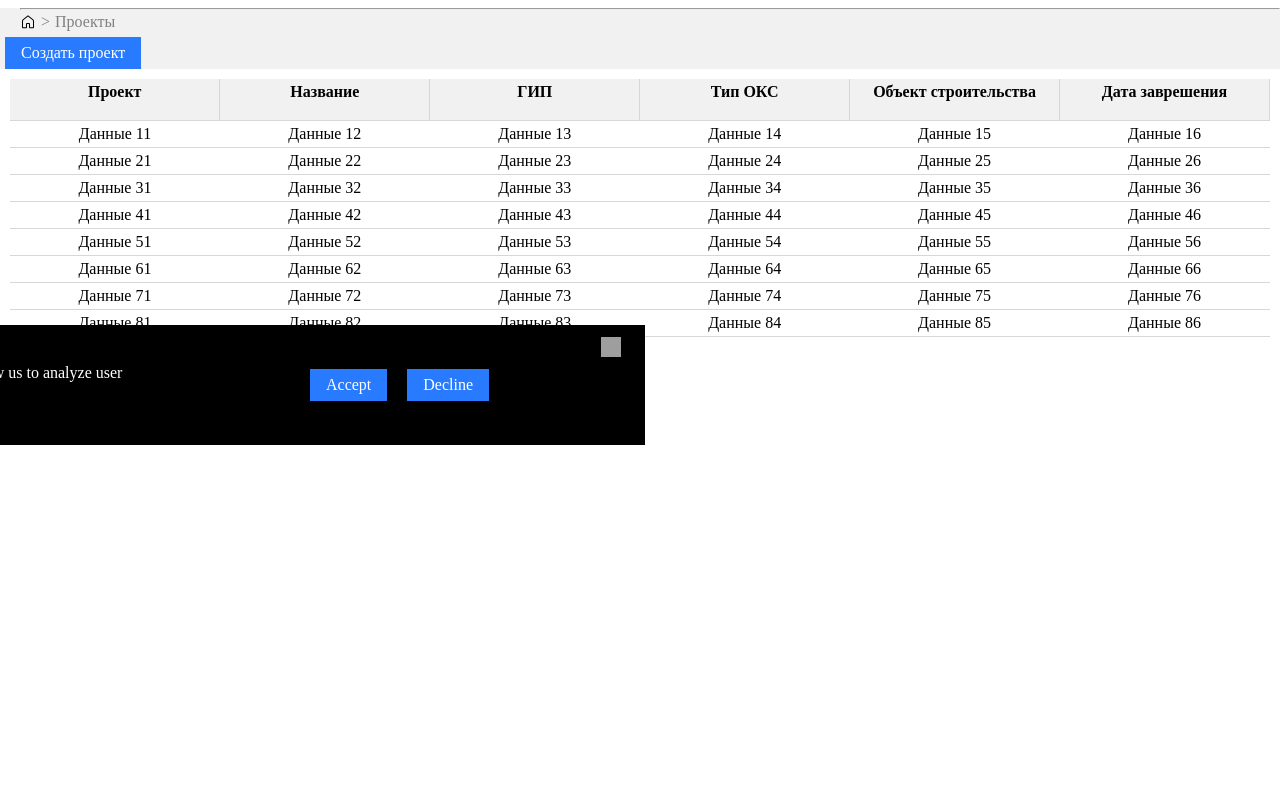
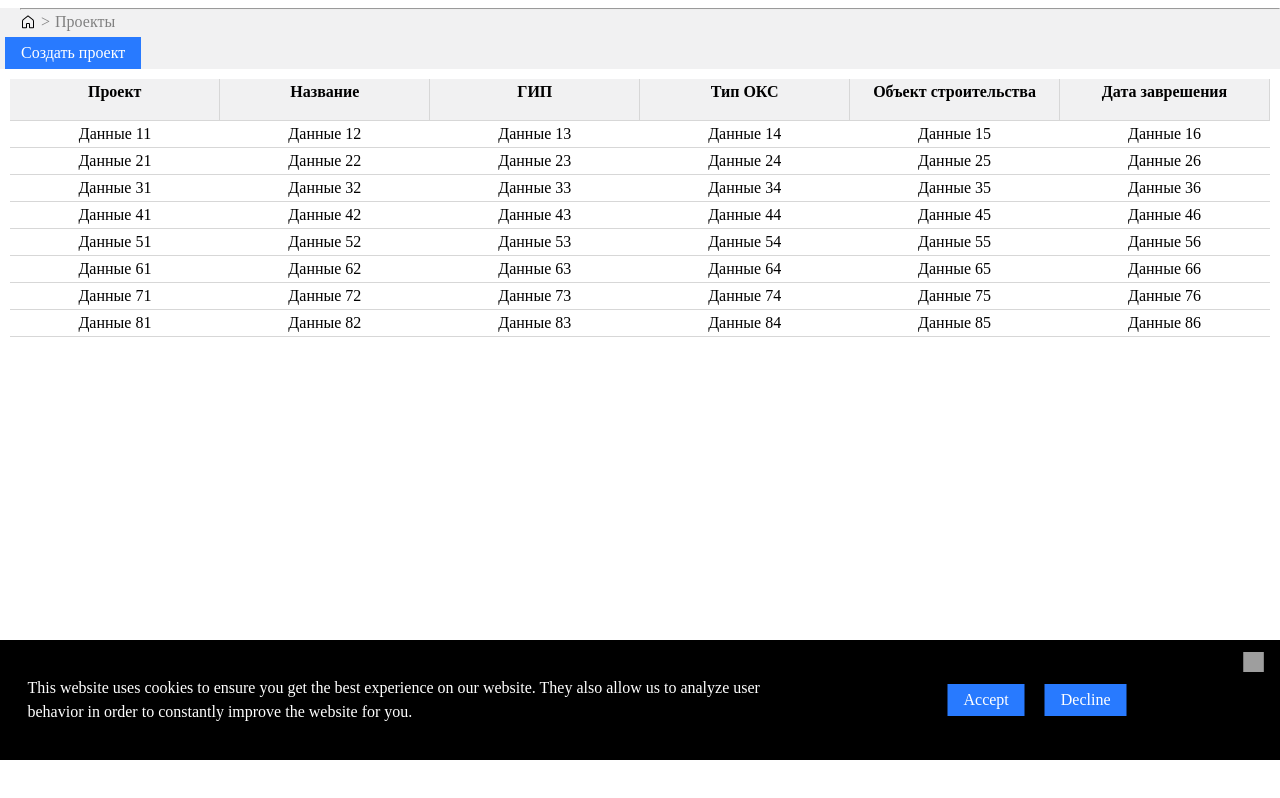
Before and after one commit to ArashManila/magma-test, a React (Vite) app: page / in a window 1280 px wide. Both pictures are taken after a click on the button "Создать проект". Shown: the top 798 px of the page. Built offline with nearby package versions, Linux system fonts and the light colour scheme; grey boxes are pictures that could not be loaded.

Commit message:
небольшое исправление стилей

```diff
--- a/src/styles/blocks/_buttonAlert.scss
+++ b/src/styles/blocks/_buttonAlert.scss
@@ -1,6 +1,7 @@
 
 .cookies__alert {
     bottom: 5%;
+    position: fixed;
     transition-duration: var(--transition-duration);
     left: 50vw;
     translate: -50%;
--- a/src/styles/main.css
+++ b/src/styles/main.css
@@ -232,6 +232,7 @@ td {
 
 .cookies__alert {
   bottom: 5%;
+  position: fixed;
   transition-duration: var(--transition-duration);
   left: 50vw;
   translate: -50%;
```
Also changed, not shown: 1 other file (tests, documents, lock files or other folders).
